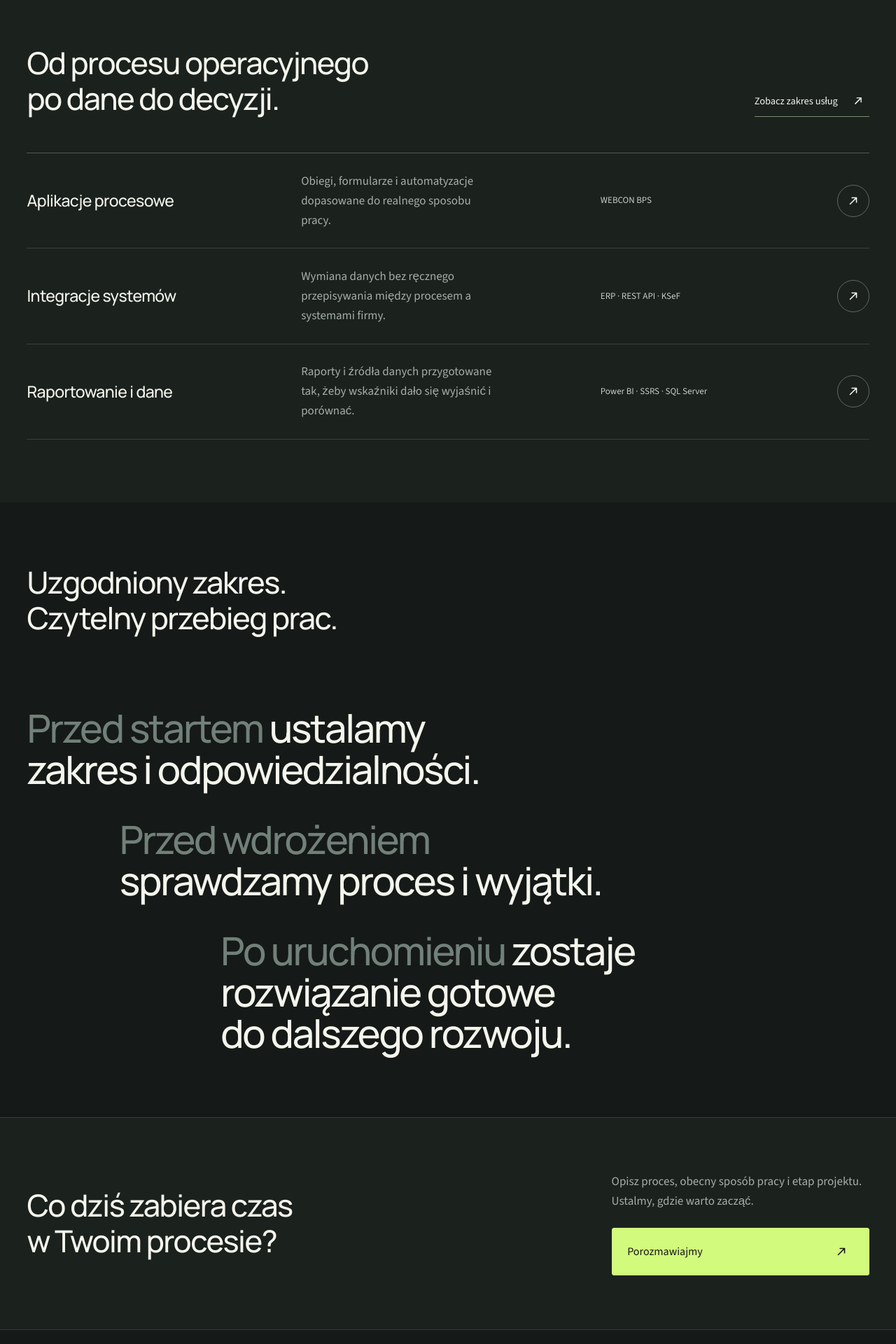
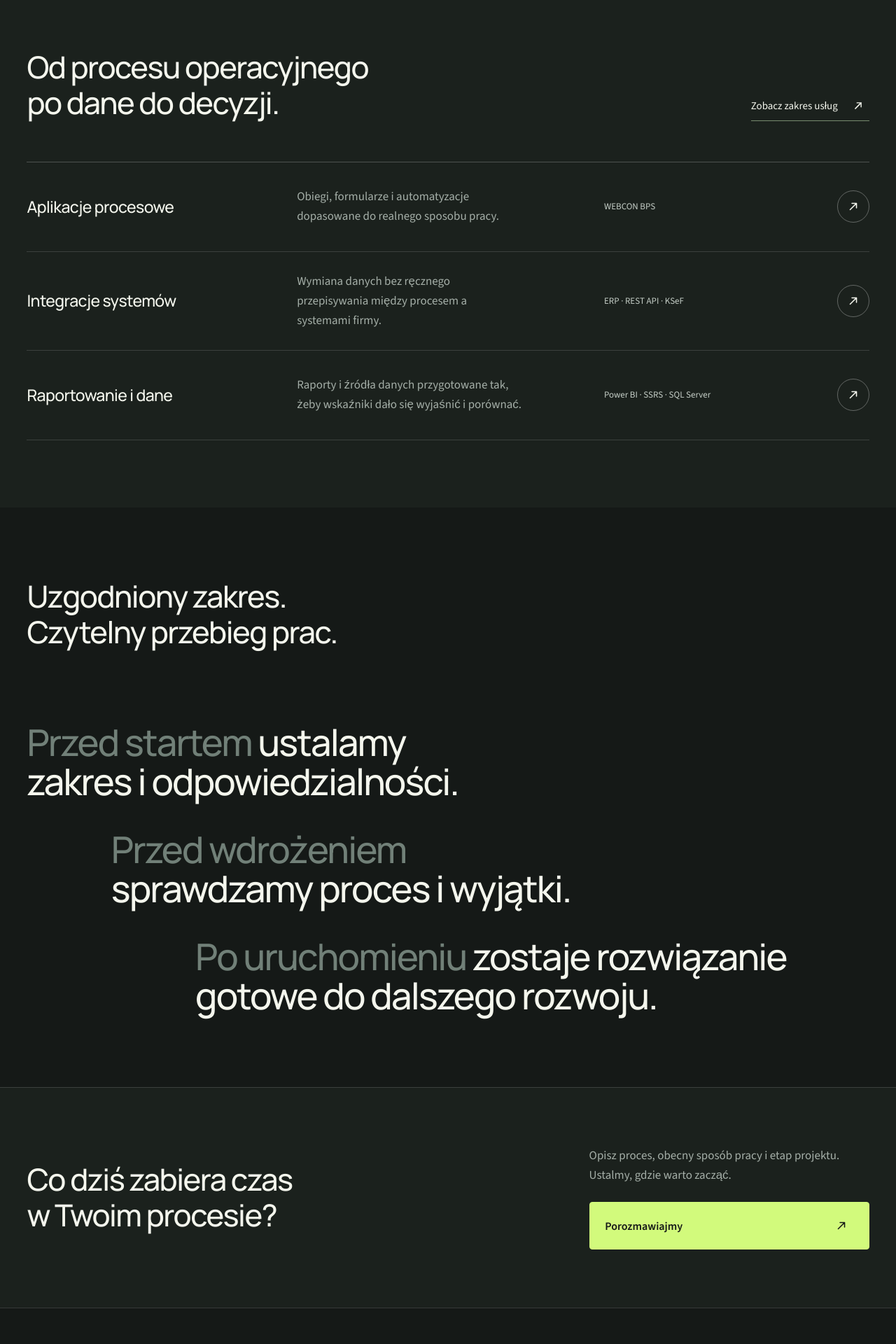
Before and after one commit to radoslawbegej-code/analizeit, a Next.js app in the folder analizeit/: page / in a window 1280 px wide. Shown: the part 1620-3540 px from the top of the page at 70% size. Built offline with nearby package versions, Linux system fonts and the light colour scheme; no server answers.

Commit message:
Polish homepage continuation layout

```diff
--- a/analizeit/src/components/home-continuation.css
+++ b/analizeit/src/components/home-continuation.css
@@ -5,78 +5,250 @@
   --company-ease: cubic-bezier(.22, 1, .36, 1);
   color: var(--digital-text);
 }
-.home-continuation .container { width: min(calc(100% - 1.5 * var(--gutter)), calc(var(--max-width) - var(--gutter))); padding-inline: 0; }
-.home-continuation h2 { font-size: clamp(2.1rem, 3.6vw, 3.5rem); line-height: 1.12; letter-spacing: -.04em; text-wrap: balance; }
-.home-continuation a:focus-visible { outline: 2px solid var(--digital-accent); outline-offset: 5px; }
-.home-company-link { display: inline-flex; align-items: center; gap: .8rem; min-height: 44px; width: fit-content; color: var(--digital-text); font-size: .9rem; border-bottom: 1px solid #788c6f; transition: color 180ms, border-color 180ms; }
-.home-company-link svg { flex-shrink: 0; }
-.home-company-link:hover { color: var(--digital-accent); border-color: var(--digital-accent); }
+.home-continuation .container {
+  width: min(calc(100% - 1.5 * var(--gutter)), calc(var(--max-width) - var(--gutter)));
+  padding-inline: 0;
+}
+.home-continuation h2 {
+  font-size: clamp(2.1rem, 3.6vw, 3.5rem);
+  line-height: 1.12;
+  letter-spacing: -.035em;
+  text-wrap: balance;
+}
+.home-continuation a:focus-visible {
+  outline: 2px solid var(--digital-accent);
+  outline-offset: 5px;
+}
+.home-company-link {
+  display: inline-flex;
+  align-items: center;
+  gap: .8rem;
+  min-height: 44px;
+  width: fit-content;
+  color: var(--digital-text);
+  font-size: .9375rem;
+  border-bottom: 1px solid #788c6f;
+  transition: color 180ms, border-color 180ms;
+}
+.home-company-link:hover {
+  color: var(--digital-accent);
+  border-color: var(--digital-accent);
+}
 
 /* A full-width service directory: capability, business purpose, technology. */
-.home-capabilities { padding-block: clamp(4rem, 7vw, 7rem); background: #1b211d; }
-.home-company-heading { display: flex; justify-content: space-between; align-items: end; gap: 2rem; margin-bottom: clamp(2.5rem, 4vw, 4rem); }
+.home-capabilities {
+  padding-block: clamp(4.75rem, 7.5vw, 7.5rem);
+  background: #1b211d;
+}
+.home-company-heading {
+  display: flex;
+  justify-content: space-between;
+  align-items: end;
+  gap: 2rem;
+  margin-bottom: clamp(2.75rem, 4.5vw, 4.5rem);
+}
 .home-company-heading h2 { max-width: 24ch; }
 .home-company-heading > a { flex-shrink: 0; }
-.home-capabilities__list { border-top: 1px solid #ffffff40; }
-.home-capability { display: grid; grid-template-columns: minmax(0, 1fr) minmax(0, 1.1fr) minmax(0, .85fr) 46px; align-items: center; gap: 2rem; min-height: 122px; padding-block: 1.6rem; border-bottom: 1px solid var(--company-rule); }
-.digital-sections .home-capability h3 { font-size: clamp(1.25rem, 1.8vw, 1.8rem); letter-spacing: -.025em; transition: color 180ms; }
-.digital-sections .home-capability p { max-width: 33ch; font-size: .95rem; line-height: 1.6; }
-.home-capability__technology { color: #c5cec7; font-size: .8125rem; line-height: 1.6; }
-.home-company-arrow { display: grid; place-items: center; width: 46px; height: 46px; border: 1px solid #ffffff50; border-radius: 50%; color: var(--digital-text); transition: color 180ms, background-color 180ms, border-color 180ms; }
+
+.home-capabilities__list {
+  border-top: 1px solid #ffffff38;
+}
+.home-capability {
+  display: grid;
+  grid-template-columns: minmax(0, 1fr) minmax(0, 1.15fr) minmax(0, .85fr) 46px;
+  align-items: center;
+  gap: 2rem;
+  min-height: 128px;
+  padding-block: 1.75rem;
+  border-bottom: 1px solid var(--company-rule);
+}
+.digital-sections .home-capability h3 {
+  font-size: clamp(1.25rem, 1.8vw, 1.8rem);
+  letter-spacing: -.025em;
+  transition: color 180ms;
+}
+.digital-sections .home-capability p {
+  max-width: 38ch;
+  font-size: 1rem;
+  line-height: 1.6;
+}
+.home-capability__technology {
+  color: #c5cec7;
+  font-size: .8125rem;
+  line-height: 1.6;
+}
+.home-company-arrow {
+  display: grid;
+  place-items: center;
+  width: 46px;
+  height: 46px;
+  border: 1px solid #ffffff50;
+  border-radius: 50%;
+  color: var(--digital-text);
+  transition: color var(--motion-base) var(--company-ease),
+    background-color var(--motion-base) var(--company-ease),
+    border-color var(--motion-base) var(--company-ease);
+}
 .home-capability:hover h3 { color: var(--digital-accent); }
-.home-capability:hover .home-company-arrow,
-.home-capability:focus-visible .home-company-arrow { color: #151917; background: var(--digital-accent); border-color: var(--digital-accent); }
 
 /* One concise delivery promise, carried by type rather than process chrome. */
-.home-delivery { padding-block: clamp(4rem, 7vw, 7rem); background: var(--digital-bg); }
+.home-delivery {
+  padding-block: clamp(5rem, 8vw, 8rem);
+  background: var(--digital-bg);
+}
 .home-delivery__header { display: block; }
 .home-delivery__header h2 { max-width: 18ch; }
-.home-delivery__statement { margin-top: clamp(4rem, 8vw, 7.5rem); }
-.digital-sections .home-delivery .home-delivery__statement p { max-width: 25ch; color: #718078; font-family: var(--display); font-size: clamp(2rem, 4.35vw, 4.6rem); font-weight: 500; letter-spacing: -.04em; line-height: 1.06; text-wrap: balance; }
-.digital-sections .home-delivery .home-delivery__statement p + p { margin-top: clamp(1.5rem, 3.2vw, 3rem); }
-.digital-sections .home-delivery .home-delivery__statement p:nth-child(2) { margin-left: 11%; }
-.digital-sections .home-delivery .home-delivery__statement p:nth-child(3) { margin-left: 23%; }
-.home-delivery__statement strong { color: var(--digital-text); font-weight: inherit; }
+.home-delivery__statement {
+  margin-top: clamp(4.5rem, 8vw, 7.5rem);
+}
+.digital-sections .home-delivery .home-delivery__statement p {
+  max-width: 28ch;
+  color: #718078;
+  font-family: var(--display);
+  font-size: clamp(2rem, 4.1vw, 4.25rem);
+  font-weight: 500;
+  letter-spacing: -.035em;
+  line-height: 1.07;
+  text-wrap: balance;
+}
+.digital-sections .home-delivery .home-delivery__statement p + p {
+  margin-top: clamp(1.75rem, 3.2vw, 3rem);
+}
+.digital-sections .home-delivery .home-delivery__statement p:nth-child(2) { margin-left: 10%; }
+.digital-sections .home-delivery .home-delivery__statement p:nth-child(3) { margin-left: 20%; }
+.home-delivery__statement strong {
+  color: var(--digital-text);
+  font-weight: inherit;
+}
 
 /* One restrained business inquiry, with a clear next step. */
-.home-company-contact { padding-block: clamp(4rem, 6vw, 6rem); background: #1b211d; border-top: 1px solid var(--company-rule); }
-.home-company-contact__layout { display: grid; grid-template-columns: 1.25fr 1fr; gap: 4rem; align-items: center; }
+.home-company-contact {
+  padding-block: clamp(4.75rem, 6.5vw, 6.5rem);
+  background: #1b211d;
+  border-top: 1px solid var(--company-rule);
+}
+.home-company-contact__layout {
+  display: grid;
+  grid-template-columns: 1.25fr 1fr;
+  gap: clamp(3rem, 6vw, 5rem);
+  align-items: center;
+}
 .home-company-contact h2 { max-width: 23ch; }
-.home-company-contact__action { justify-self: end; width: min(100%, 23rem); }
-.digital-sections .home-company-contact__action p { font-size: .95rem; line-height: 1.65; }
-.home-company-contact__link { display: flex; align-items: center; justify-content: space-between; gap: 2rem; min-height: 56px; width: 100%; margin-top: 1.5rem; padding: 1rem 1.35rem; border: 1px solid var(--digital-accent); border-radius: 3px; background: var(--digital-accent); color: #151917; font-size: 1rem; font-weight: 500; transition: background-color 180ms; }
-.home-company-contact__link svg { flex-shrink: 0; transition: transform 180ms var(--company-ease); }
+.home-company-contact__action {
+  justify-self: end;
+  width: min(100%, 25rem);
+}
+.digital-sections .home-company-contact__action p {
+  font-size: 1rem;
+  line-height: 1.65;
+}
+.home-company-contact__link {
+  display: flex;
+  align-items: center;
+  justify-content: space-between;
+  gap: 2rem;
+  min-height: 56px;
+  width: 100%;
+  margin-top: 1.5rem;
+  padding: 1rem 1.35rem;
+  border: 1px solid var(--digital-accent);
+  border-radius: 4px;
+  background: var(--digital-accent);
+  color: #151917;
+  font-size: 1rem;
+  font-weight: 600;
+  transition: background-color 180ms ease;
+}
 .home-company-contact__link:hover { background: #e2ffac; }
-.home-company-contact__link:hover svg { transform: translate(2px, -2px); }
-body:has(.home-continuation) .site-footer { border-top: 1px solid var(--company-rule, #ffffff24); }
+
+body:has(.home-continuation) .site-footer {
+  border-top: 1px solid var(--company-rule, #ffffff24);
+}
 
 @media (max-width: 1000px) {
-  .home-capability { grid-template-columns: minmax(0, .9fr) minmax(0, 1fr) 46px; gap: .5rem 2rem; }
-  .home-capability h3 { grid-column: 1; grid-row: 1 / span 2; }
-  .home-capability p { grid-column: 2; grid-row: 1; }
-  .home-capability__technology { grid-column: 2; grid-row: 2; }
-  .home-capability .home-company-arrow { grid-column: 3; grid-row: 1 / span 2; }
-  .digital-sections .home-delivery .home-delivery__statement p { max-width: 23ch; }
+  .home-capability {
+    grid-template-columns: minmax(0, .9fr) minmax(0, 1fr) 46px;
+    gap: .5rem 2rem;
+  }
+  .home-capability h3 {
+    grid-column: 1;
+    grid-row: 1 / span 2;
+  }
+  .home-capability p {
+    grid-column: 2;
+    grid-row: 1;
+  }
+  .home-capability__technology {
+    grid-column: 2;
+    grid-row: 2;
+  }
+  .home-capability .home-company-arrow {
+    grid-column: 3;
+    grid-row: 1 / span 2;
+  }
+  .digital-sections .home-delivery .home-delivery__statement p {
+    max-width: 25ch;
+  }
 }
+
 @media (max-width: 860px) {
-  .digital-sections .home-delivery .home-delivery__statement p:nth-child(2) { margin-left: 7%; }
-  .digital-sections .home-delivery .home-delivery__statement p:nth-child(3) { margin-left: 14%; }
+  .digital-sections .home-delivery .home-delivery__statement p:nth-child(2) { margin-left: 6%; }
+  .digital-sections .home-delivery .home-delivery__statement p:nth-child(3) { margin-left: 12%; }
 }
+
 @media (max-width: 700px) {
-  .home-continuation .container { width: calc(100% - 2 * var(--gutter)); }
-  .home-company-heading { flex-direction: column; align-items: start; gap: 1.25rem; }
-  .home-capability { grid-template-columns: minmax(0, 1fr) 46px; gap: .55rem 1rem; padding-block: 1.5rem; }
-  .home-capability h3 { grid-column: 1; grid-row: 1; }
-  .home-capability p { grid-column: 1; grid-row: 2; }
-  .home-capability__technology { grid-column: 1; grid-row: 3; margin-top: .15rem; }
-  .home-capability .home-company-arrow { grid-column: 2; grid-row: 1 / span 3; }
-  .home-company-contact__layout { grid-template-columns: 1fr; gap: 1.25rem; }
+  .home-continuation .container {
+    width: calc(100% - 2 * var(--gutter));
+  }
+  .home-company-heading {
+    flex-direction: column;
+    align-items: start;
+    gap: 1.25rem;
+  }
+  .home-capability {
+    grid-template-columns: minmax(0, 1fr) 46px;
+    gap: .55rem 1rem;
+    padding-block: 1.5rem;
+  }
+  .home-capability h3 {
+    grid-column: 1;
+    grid-row: 1;
+  }
+  .home-capability p {
+    grid-column: 1;
+    grid-row: 2;
+  }
+  .home-capability__technology {
+    grid-column: 1;
+    grid-row: 3;
+    margin-top: .15rem;
+  }
+  .home-capability .home-company-arrow {
+    grid-column: 2;
+    grid-row: 1 / span 3;
+  }
+  .home-company-contact__layout {
+    grid-template-columns: 1fr;
+    gap: 1.5rem;
+  }
   .home-delivery__statement { margin-top: 3.25rem; }
-  .digital-sections .home-delivery .home-delivery__statement p { max-width: 24ch; font-size: clamp(1.65rem, 7.2vw, 2.25rem); line-height: 1.12; }
+  .digital-sections .home-delivery .home-delivery__statement p {
+    max-width: 24ch;
+    font-size: clamp(1.65rem, 7.2vw, 2.25rem);
+    line-height: 1.12;
+  }
   .digital-sections .home-delivery .home-delivery__statement p:nth-child(n) { margin-left: 0; }
-  .home-company-contact__action { justify-self: start; width: 100%; max-width: 25rem; }
+  .home-company-contact__action {
+    justify-self: start;
+    width: 100%;
+    max-width: 25rem;
+  }
 }
+
 @media (prefers-reduced-motion: reduce) {
-  .home-continuation *, .home-continuation *::before, .home-continuation *::after { transition: none !important; }
-  .home-continuation a:hover svg { transform: none; }
+  .home-continuation *,
+  .home-continuation *::before,
+  .home-continuation *::after {
+    transition: none !important;
+  }
 }
```
